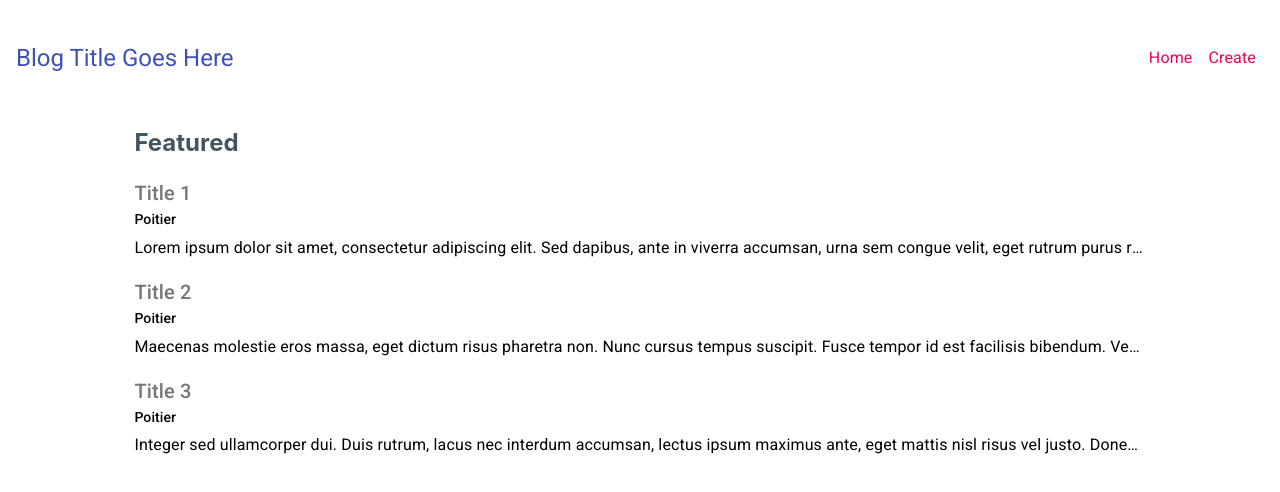
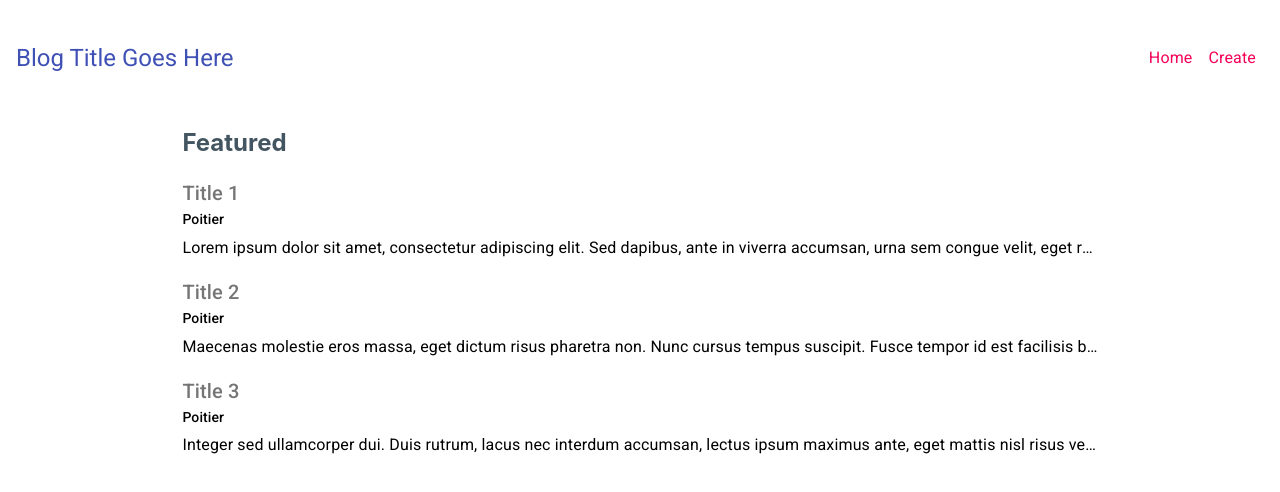
Before and after one commit to pstringe/blog, a React (Create React App) app: page / in a window 1280 px wide. Shown: the top 492 px of the page. Built offline with nearby package versions, Linux system fonts and the light colour scheme; data requests are answered from the project's data file; the HTML template or start-up script is replaced by a standard one.

Commit message:
replaced divs with components

```diff
--- a/src/Create.js
+++ b/src/Create.js
@@ -1,18 +1,19 @@
-import { Typography } from '@material-ui/core';
+import { Container, Typography } from '@material-ui/core';
 import {useState} from 'react';
 
 const Create = () => {
     const [title, setTitle] = useState('');
     const [body, setBody] = useState('');
     const [author, setAuthor] = useState('');
+
     const submit = (e) => {
-        //prevent page refresh
         e.preventDefault();
         const post = {title, body, author};
         console.log(post);
     }
+
     return (
-        <div className='create'>
+        <Container className='create'>
             <Typography component='h1' variant='h4'>Create a new Post</Typography>
             <form onSubmit={(e)=>submit(e)}>
                 <Typography component='label'>Title</Typography>
@@ -35,7 +36,7 @@ const Create = () => {
                 <button>Add Blog</button>
             </form>
             <p className='preview'>{body}</p>
-        </div>
+        </Container>
     );
 }
 
--- a/src/Home.js
+++ b/src/Home.js
@@ -1,15 +1,15 @@
 import PostList from './PostList';
 import useFetch from './useFetch';
-import {Typography} from '@material-ui/core';
+import {Typography, Container} from '@material-ui/core';
 
 const Home = () => {
     const {data: posts, isPending, error} = useFetch('http://localhost:8000/posts');
     return (
-        <div className='home'>
+        <Container className='home'>
             {error && <Typography color='textSecondary'>There was an error...</Typography>}
             {isPending && <Typography color='textSecondary'>Loading...</Typography>}
             {posts && <PostList posts={posts} heading='Featured'/>}
-        </div>
+        </Container>
     );
 }
 
--- a/src/PostList.js
+++ b/src/PostList.js
@@ -1,9 +1,9 @@
 import {Link} from 'react-router-dom';
-import {Typography} from '@material-ui/core';
+import {Typography, Container} from '@material-ui/core';
 
 const PostList = ({heading, posts}) => {
     return posts ? (
-        <div className='post-list'>
+        <Container className='post-list'>
             <h2>{heading}</h2>
             {posts.map(post => {
                 return post ? (
@@ -16,7 +16,7 @@ const PostList = ({heading, posts}) => {
                 </div>
                 ): null;
             })}
-        </div>
+        </Container>
      ) : null;
 }
 
```
